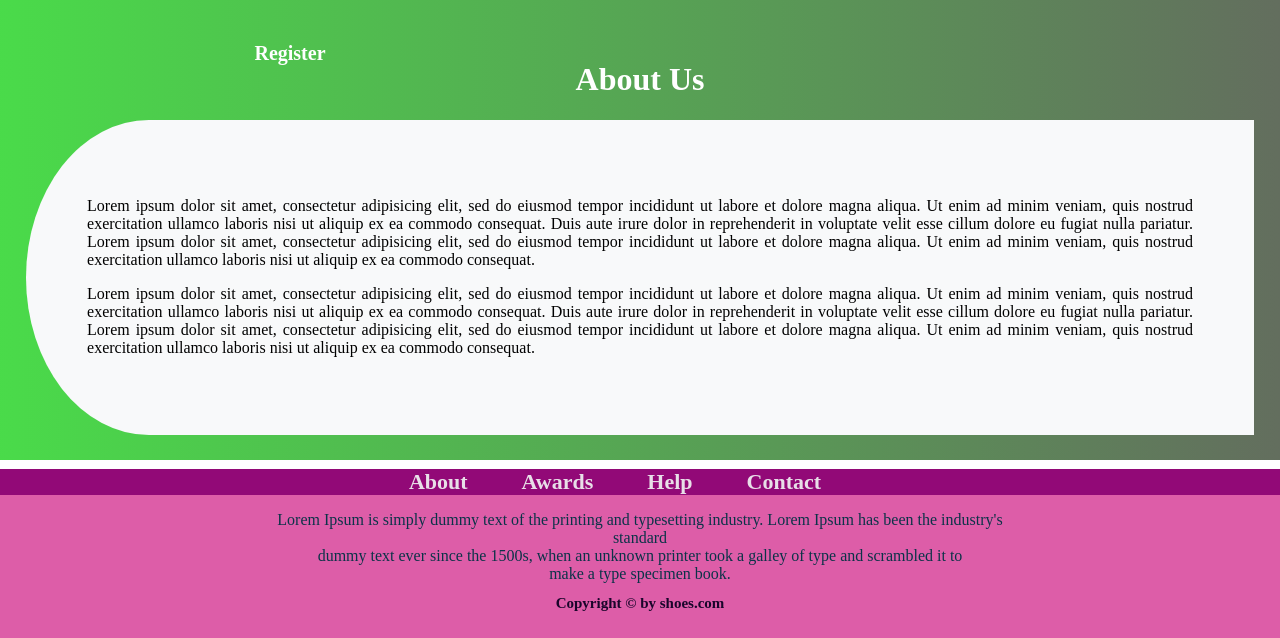
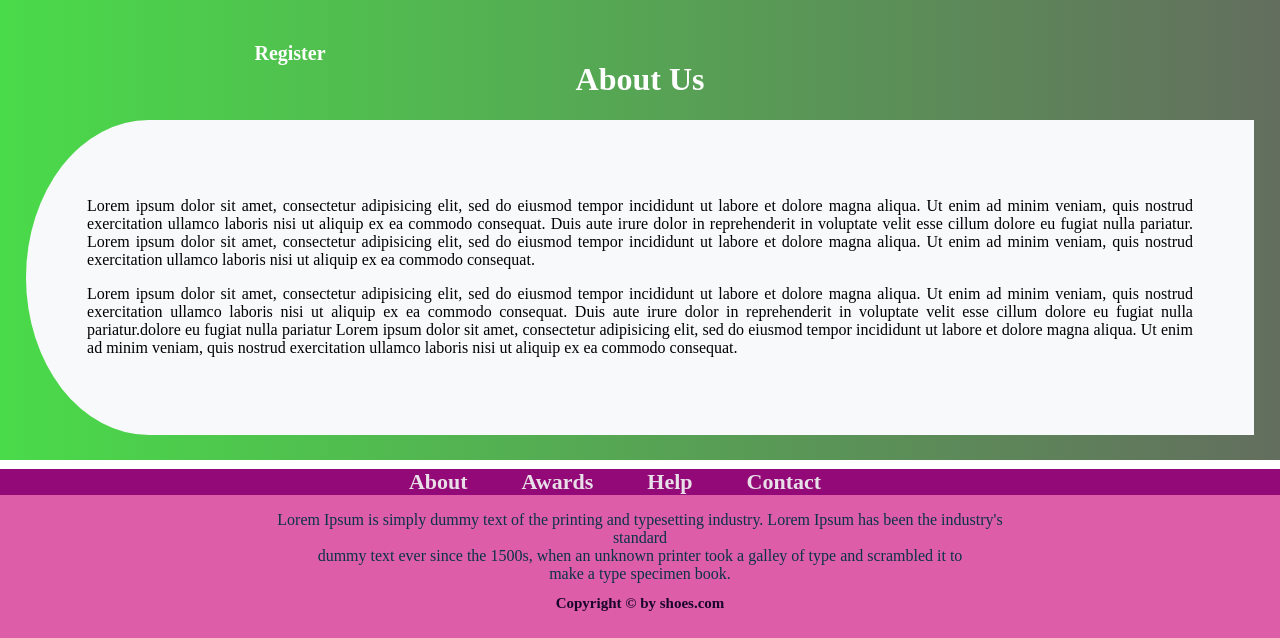
Before and after one commit to sachi9511/test, a PHP site: page /aboutus.php in a window 1280 px wide. Shown: the part 101-739 px from the top of the page. Run offline with PHP 8.4, Linux system fonts and the light colour scheme.

Commit message:
change my project

```diff
--- a/aboutus.php
+++ b/aboutus.php
@@ -46,7 +46,7 @@ include 'App/logout.php'
                                 tempor incididunt ut labore et dolore magna aliqua. Ut enim ad minim veniam,
                                 quis nostrud exercitation ullamco laboris nisi ut aliquip ex ea commodo
                                 consequat. Duis aute irure dolor in reprehenderit in voluptate velit esse
-                                cillum dolore eu fugiat nulla pariatur. Lorem ipsum dolor sit amet, consectetur adipisicing elit, sed do eiusmod
+                                cillum dolore eu fugiat nulla pariatur.dolore eu fugiat nulla pariatur Lorem ipsum dolor sit amet, consectetur adipisicing elit, sed do eiusmod
                                 tempor incididunt ut labore et dolore magna aliqua. Ut enim ad minim veniam,
                                 quis nostrud exercitation ullamco laboris nisi ut aliquip ex ea commodo
                                 consequat. </p>
```
